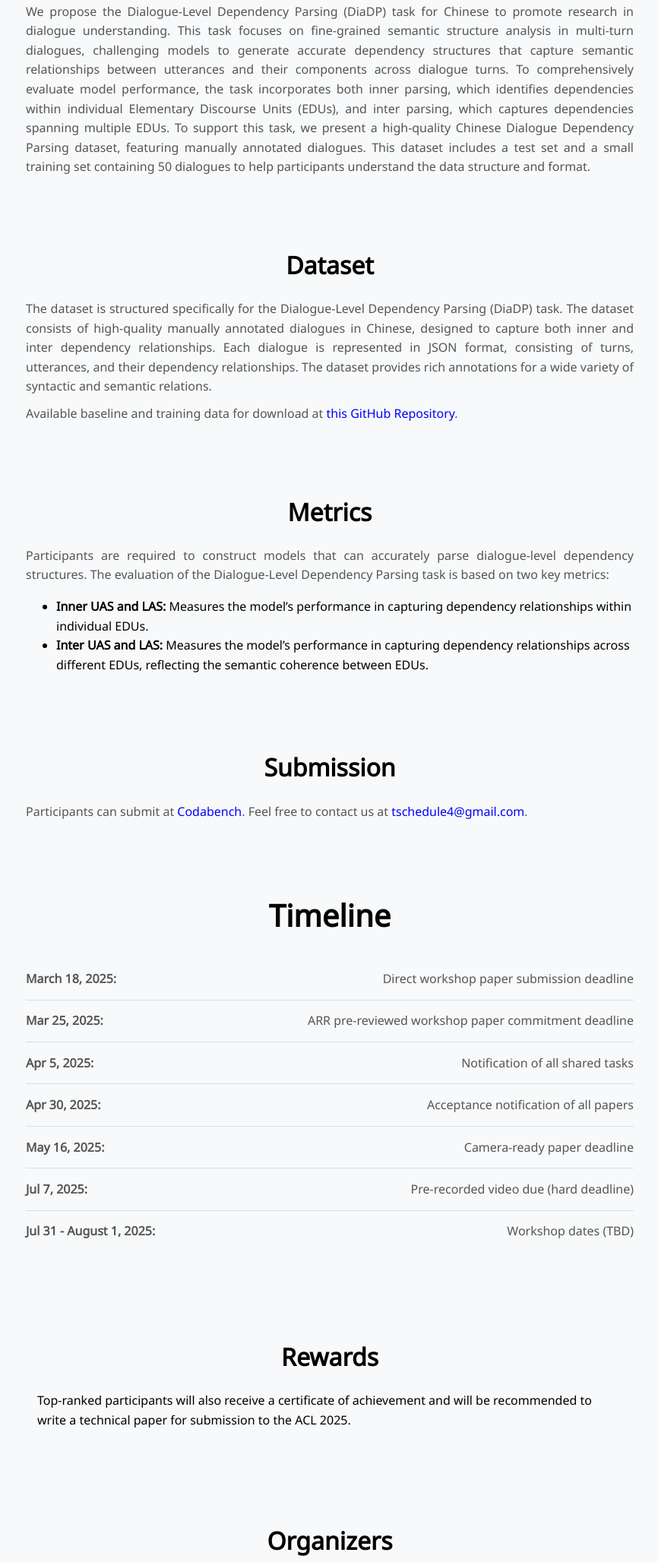
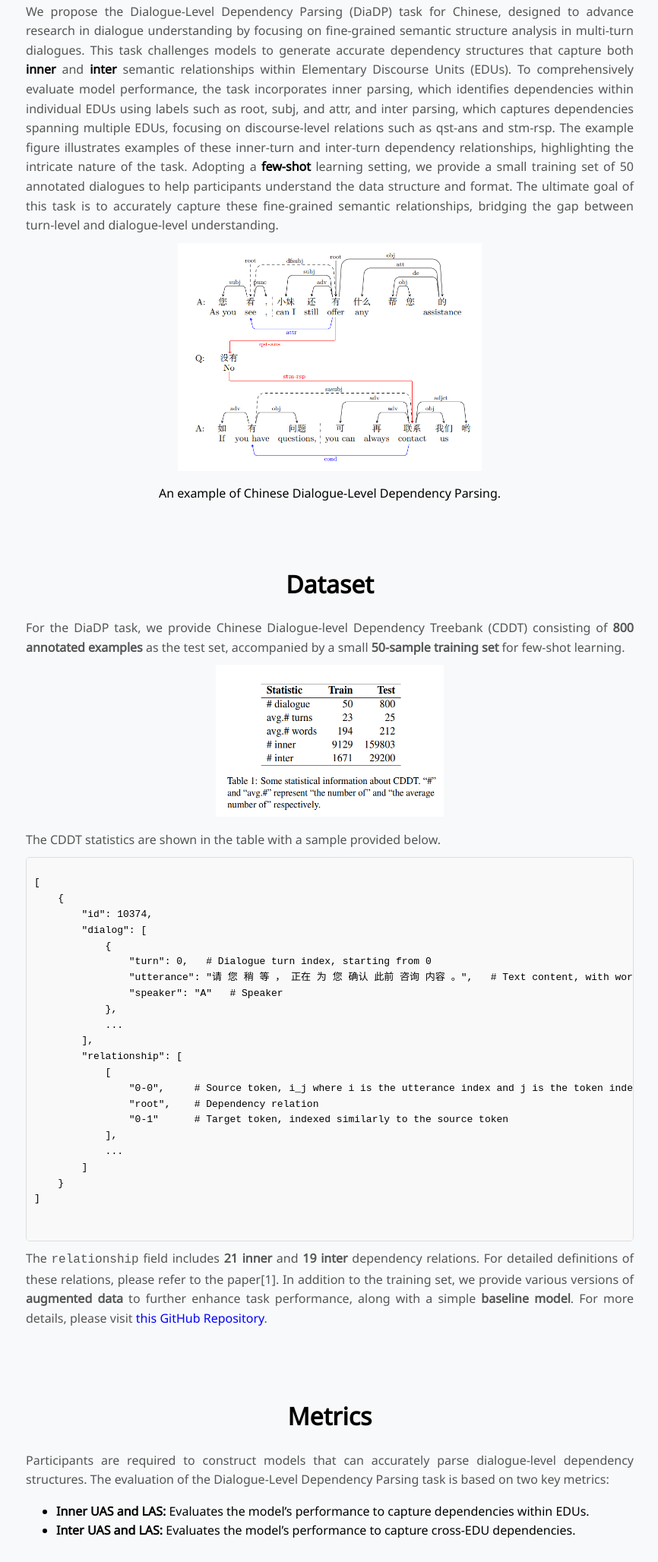
Before and after one commit to xllms/DiaDP, a plain HTML site: page index.html in a window 1280 px wide. Shown: the part 485-2541 px from the top of the page at 76% size, without its empty margins (206-1072 px from the left). Drawn offline with Linux system fonts and the light colour scheme; a web font is replaced by a local one.

Commit message:
detailed tasks

```diff
--- a/index.html
+++ b/index.html
@@ -5,7 +5,9 @@
     <meta charset="UTF-8">
     <meta name="viewport" content="width=device-width, initial-scale=1.0">
     <meta name="description" content="Chinese Dialogue-Level Dependency Parsing Challenge">
-    <title>Chinese Dialogue-Level Dependency Parsing</title>
+    <title>Chinese Dialogue-Level Dependency Parsing
+        <a href="https://xllms.github.io/" target="_blank" style="color: blue;">@XLLM 2025</a>
+    </title>
     <link href="https://fonts.googleapis.com/css?family=Google+Sans|Noto+Sans" rel="stylesheet">
     <style>
         body {
@@ -85,12 +87,14 @@
 
 <body>
     <header>
-        <h1>Chinese Dialogue-Level Dependency Parsing</h1>
+        <h1>
+            Chinese Dialogue-Level Dependency Parsing @
+            <a href="https://xllms.github.io/" target="_blank" style="color: red; text-decoration: none;">XLLM 2025</a>
+        </h1>
         <div class="buttons">
             <a href="#introduction" class="button">Introduction</a>
             <a href="#dataset" class="button">Dataset</a>
             <a href="#metrics" class="button">Metrics</a>
-            <!-- <a href="#registration" class="button">Registration</a> -->
             <a href="#submission" class="button">Submission</a>
             <a href="#timeline" class="button">Timeline</a>
             <a href="#rewards" class="button">Rewards</a>
@@ -144,22 +148,64 @@
         <section id="introduction" class="section">
             <h2>Introduction</h2>
             <p>
-                We propose the Dialogue-Level Dependency Parsing (DiaDP) task for Chinese to promote research in dialogue understanding.
-                This task focuses on fine-grained semantic structure analysis in multi-turn dialogues, challenging models to generate accurate dependency structures that capture semantic relationships between utterances and their components across dialogue turns.
-                To comprehensively evaluate model performance, the task incorporates both inner parsing, which identifies dependencies within individual Elementary Discourse Units (EDUs), and inter parsing, which captures dependencies spanning multiple EDUs.
-                To support this task, we present a high-quality Chinese Dialogue Dependency Parsing dataset, featuring manually annotated dialogues.
-                This dataset includes a test set and a small training set containing 50 dialogues to help participants understand the data structure and format.
-              </p>
+                We propose the Dialogue-Level Dependency Parsing (DiaDP) task for Chinese, designed to advance research in dialogue understanding by focusing on fine-grained semantic structure analysis in multi-turn dialogues.
+                This task challenges models to generate accurate dependency structures that capture both <b style="color: black;">inner</b> and <b style="color: black;">inter</b> semantic relationships within Elementary Discourse Units (EDUs).
+                To comprehensively evaluate model performance, the task incorporates inner parsing, which identifies dependencies within individual EDUs using labels such as root, subj, and attr,
+                and inter parsing, which captures dependencies spanning multiple EDUs, focusing on discourse-level relations such as qst-ans and stm-rsp.
+                The example figure illustrates examples of these inner-turn and inter-turn dependency relationships, highlighting the intricate nature of the task.
+                Adopting a <b style="color: black;">few-shot</b> learning setting, we provide a small training set of 50 annotated dialogues to help participants understand the data structure and format.
+                The ultimate goal of this task is to accurately capture these fine-grained semantic relationships, bridging the gap between turn-level and dialogue-level understanding.
+            </p>
+            <div style="text-align: center;">
+            <img src="examp.jpg" alt="This is an example of Chinese DiaDP" width="400" height="300" />
+            <figcaption style="margin-top: 10px;">An example of Chinese Dialogue-Level Dependency Parsing.</figcaption>
+            </div>
         </section>
 
         <!-- Dataset Section -->
         <section id="dataset" class="section">
             <h2>Dataset</h2>
-            <p>The dataset is structured specifically for the Dialogue-Level Dependency Parsing (DiaDP) task.
-                The dataset consists of high-quality manually annotated dialogues in Chinese, designed to capture both inner and inter dependency relationships.
-                Each dialogue is represented in JSON format, consisting of turns, utterances, and their dependency relationships.
-                The dataset provides rich annotations for a wide variety of syntactic and semantic relations.</p>
-            <p>Available baseline and training data  for download at <a href="https://github.com/jianlingl/DiaDP.git" style="color: blue;"> this GitHub Repository</a>.</p>
+            <p>
+                For the DiaDP task, we provide Chinese Dialogue-level
+                Dependency Treebank (CDDT) consisting of <strong>800 annotated examples</strong> as the test set,
+                accompanied by a small <strong>50-sample training set</strong> for few-shot learning.
+            </p>
+            <div style="text-align: center;">
+                <img src="data.jpg" alt="This is an statis table of CDDT" width="300" height="200" />
+                </div>
+            <p>The CDDT statistics are shown in the table with a sample provided below.</p>
+            <div style="border: 1px solid #ddd; border-radius: 5px; padding: 10px; background-color: #f9f9f9; overflow-x: auto; white-space: nowrap;">
+                <pre style="white-space: pre; word-wrap: normal;">
+[
+    {
+        "id": 10374,
+        "dialog": [
+            {
+                "turn": 0,   # Dialogue turn index, starting from 0
+                "utterance": "请 您 稍 等 ， 正在 为 您 确认 此前 咨询 内容 。",   # Text content, with words separated by spaces
+                "speaker": "A"   # Speaker
+            },
+            ...
+        ],
+        "relationship": [
+            [
+                "0-0",     # Source token, i_j where i is the utterance index and j is the token index (j=0 represents the virtual root of the utterance)
+                "root",    # Dependency relation
+                "0-1"      # Target token, indexed similarly to the source token
+            ],
+            ...
+        ]
+    }
+]
+                </pre>
+            </div>
+            <p>
+                The <code>relationship</code> field includes <strong>21 inner</strong> and <strong>19 inter</strong> dependency relations.
+                For detailed definitions of these relations, please refer to the paper[1].
+                In addition to the training set, we provide various versions of <strong>augmented data</strong> to further enhance task performance,
+                along with a simple <strong>baseline model</strong>. For more details, please visit
+                <a href="https://github.com/jianlingl/DiaDP" target="_blank" style="color: blue;">this GitHub Repository</a>.
+            </p>
         </section>
 
         <!-- metrics Section -->
@@ -168,12 +214,10 @@
             <p>Participants are required to construct models that can accurately parse dialogue-level dependency structures. The evaluation of the Dialogue-Level Dependency Parsing task is based on two key metrics:</p>
             <ul>
                 <li>
-                    <b>Inner UAS and LAS:</b> Measures the model’s performance in capturing dependency
-                    relationships within individual EDUs.
+                    <b>Inner UAS and LAS:</b> Evaluates the model’s performance to capture dependencies within EDUs.
                 </li>
                 <li>
-                    <b>Inter UAS and LAS:</b> Measures the model’s performance in capturing dependency
-                    relationships across different EDUs, reflecting the semantic coherence between EDUs.
+                    <b>Inter UAS and LAS:</b> Evaluates the model’s performance to capture cross-EDU dependencies.
                 </li>
             </ul>
         </section>
@@ -188,7 +232,7 @@
         <section id="submission" class="section">
             <h2>Submission</h2>
             <p>Participants can submit at <a href="https://www.codabench.org/competitions/4969/" style="color: blue;">Codabench</a>.
-            <!-- <p>Please submit predicted results with <strong>One</strong> JSON file.</p> -->
+            The submitted “results.json” should follow the format of the dataset sample.
             Feel free to contact us at <a href="mailto:tschedule4@gmail.com" style="color: blue;">tschedule4@gmail.com</a>.</p>
 
         </section>
@@ -196,34 +240,31 @@
         <!-- Timeline Section -->
         <section id="timeline" class="section" style="background-color: #f8f9fa; padding: 2rem;">
             <h2 style="text-align: center; font-size: 2.5rem; font-weight: bold; margin-bottom: 1.5rem;">Timeline</h2>
+            <p>Please note: The submission deadline is at 11:59 p.m. (Anywhere on Earth) of the stated deadline date.</p>
             <div class="timeline" style="max-width: 800px; margin: 0 auto; font-size: 1.1rem; line-height: 1.8; color: #555;">
                 <div style="display: flex; justify-content: space-between; padding: 0.8rem 0; border-bottom: 1px solid #ddd;">
-                    <p style="margin: 0; font-weight: bold;">March 18, 2025:</p>
-                    <p style="margin: 0; text-align: right;">Direct workshop paper submission deadline</p>
+                    <p style="margin: 0; font-weight: bold;">Feb 10, 2025:</p>
+                    <p style="margin: 0; text-align: right;">Training data and participant instruction release for all shared tasks</p>
                 </div>
                 <div style="display: flex; justify-content: space-between; padding: 0.8rem 0; border-bottom: 1px solid #ddd;">
-                    <p style="margin: 0; font-weight: bold;">Mar 25, 2025:</p>
-                    <p style="margin: 0; text-align: right;">ARR pre-reviewed workshop paper commitment deadline</p>
+                    <p style="margin: 0; font-weight: bold;">Mar 30, 2025:</p>
+                    <p style="margin: 0; text-align: right;">Evaluation deadline for all shared tasks</p>
                 </div>
                 <div style="display: flex; justify-content: space-between; padding: 0.8rem 0; border-bottom: 1px solid #ddd;">
                     <p style="margin: 0; font-weight: bold;">Apr 5, 2025:</p>
                     <p style="margin: 0; text-align: right;">Notification of all shared tasks</p>
                 </div>
                 <div style="display: flex; justify-content: space-between; padding: 0.8rem 0; border-bottom: 1px solid #ddd;">
+                    <p style="margin: 0; font-weight: bold;">Apr 12, 2025:</p>
+                    <p style="margin: 0; text-align: right;">Shared-task paper submission deadline</p>
+                </div>
+                <div style="display: flex; justify-content: space-between; padding: 0.8rem 0; border-bottom: 1px solid #ddd;">
                     <p style="margin: 0; font-weight: bold;">Apr 30, 2025:</p>
-                    <p style="margin: 0; text-align: right;">Acceptance notification of all papers</p>
+                    <p style="margin: 0; text-align: right;">Acceptance notification of shared-task papers</p>
                 </div>
                 <div style="display: flex; justify-content: space-between; padding: 0.8rem 0; border-bottom: 1px solid #ddd;">
                     <p style="margin: 0; font-weight: bold;">May 16, 2025:</p>
                     <p style="margin: 0; text-align: right;">Camera-ready paper deadline</p>
-                </div>
-                <div style="display: flex; justify-content: space-between; padding: 0.8rem 0; border-bottom: 1px solid #ddd;">
-                    <p style="margin: 0; font-weight: bold;">Jul 7, 2025:</p>
-                    <p style="margin: 0; text-align: right;">Pre-recorded video due (hard deadline)</p>
-                </div>
-                <div style="display: flex; justify-content: space-between; padding: 0.8rem 0;">
-                    <p style="margin: 0; font-weight: bold;">Jul 31 - August 1, 2025:</p>
-                    <p style="margin: 0; text-align: right;">Workshop dates (TBD)</p>
                 </div>
             </div>
         </section>
@@ -231,7 +272,7 @@
         <!-- Rewards Section -->
         <section id="rewards" class="section">
         <div id="rewards" class="section">
-            <h2>Rewards</h2>
+            <h2>Award of Top-ranking Participants</h2>
             <!-- <p>
                 To incentivize participation and encourage innovation, we will award the top three teams with cash prizes:
             </p>
@@ -241,7 +282,7 @@
             <p><strong>3rd Place:</strong> $1,000 USD</p>
             <p> -->
                 Top-ranked participants will also receive a certificate of achievement and will be recommended to write a technical paper
-                for submission to the ACL 2025.
+                for submission to the XLLM workshop of ACL 2025.
             </p>
         </div>
         </section>
@@ -259,8 +300,8 @@
         <section id="references" class="section">
             <h2>References</h2>
             <ol>
+                <li>Jiang, G., Liu, S., Zhang, M., & Zhang, M. (2023). A Pilot Study on Dialogue-Level Dependency Parsing for Chinese. Findings of ACL 2023.</li>
                 <li>Zhang, M., Jiang, G., Liu, S., Chen, J., & Zhang, M. (2024). LLM–assisted data augmentation for Chinese dialogue–level dependency parsing. Computational Linguistics.</li>
-                <li>Jiang, G., Liu, S., Zhang, M., & Zhang, M. (2023). A Pilot Study on Dialogue-Level Dependency Parsing for Chinese. Findings of ACL 2023.</li>
                 <li>Dozat, T., & Manning, C. D. (2017). Deep biaffine attention for neural dependency parsing. In Proceedings of ICLR.</li>
                 <li>Guo, P., Huang, S., Jiang, P., Sun, Y., Zhang, M., & Zhang, M. (2022). Curriculum-Style Fine-Grained Adaptation for Unsupervised Cross-Lingual Dependency Transfer. IEEE/ACM Transactions.</li>
             </ol>
```
Also changed, not shown: data.jpg (added), examp.jpg (added).
